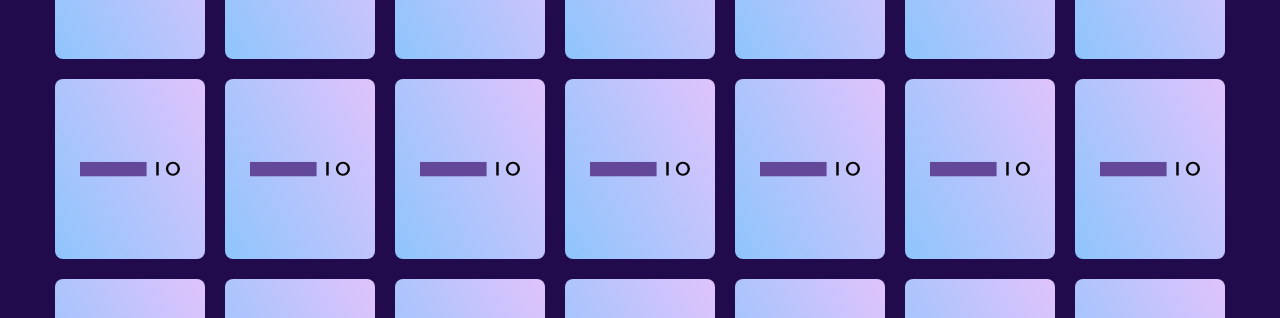
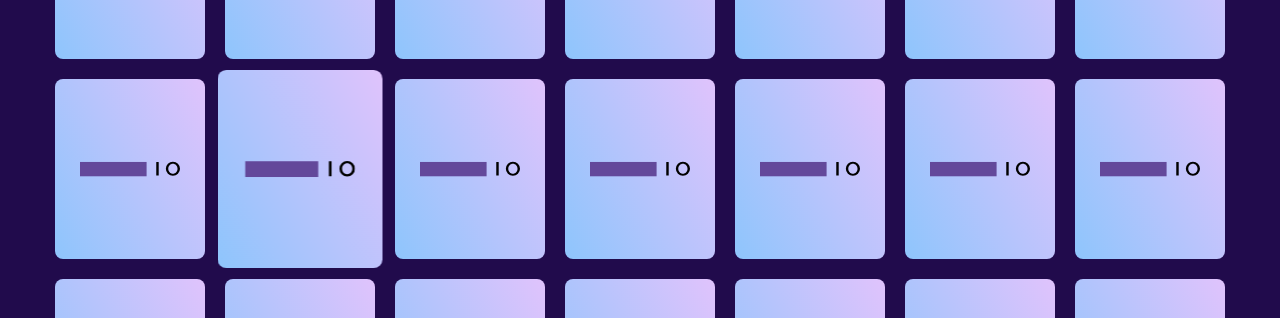
Before and after one commit to LeeByeongdo/prize, a React (Create React App) app: page / in a window 1280 px wide. Shown: the part 341-659 px from the top of the page. Built offline with nearby package versions, Linux system fonts and the light colour scheme.

Commit message:
spotlight animation

```diff
--- a/src/Card.css
+++ b/src/Card.css
@@ -25,7 +25,37 @@
   transition-duration: 2s;
 }
 
-#cards-container .flip-card-inner {
+.flip-card.spotlight {
+  animation: hithere 1s ease 1;
+}
+
+@keyframes bounce {
+  from {
+    transform: translateY(0px);
+  }
+
+  to {
+    transform: translateY(-10px);
+  }
+}
+
+@keyframes hithere {
+  30% {
+    transform: scale(1.1);
+  }
+  40%,
+  60% {
+    transform: rotate(-20deg) scale(1.1);
+  }
+  50% {
+    transform: rotate(20deg) scale(1.1);
+  }
+  70% {
+    transform: rotate(0deg) scale(1.1);
+  }
+  100% {
+    transform: scale(1);
+  }
 }
 
 .flip-card.selected .flip-card-inner {
--- a/src/Cards.jsx
+++ b/src/Cards.jsx
@@ -14,7 +14,7 @@ const Cards = () => {
     setInterval(function () {
       setSpotlight(Math.floor(Math.random() * cards.length));
     }, 5000);
-  }, [cards, setSpotlight]);
+  }, []);
 
   const handleShuffleClick = () => {
     setReady(false);
@@ -25,7 +25,7 @@ const Cards = () => {
         setReady(true);
         setTimeout(() => {
           setCards(shuffle(cards));
-        }, 600);
+        }, 1000);
       }, 600);
     }, 600);
   };
--- a/src/card.jsx
+++ b/src/card.jsx
@@ -31,7 +31,7 @@ const Card = ({ id, name, spotlight, selected, owner, img }) => {
   return (
     <div
       className={`flip-card ${selected ? "selected" : ""} ${
-        spotlight ? "spotlight" : ""
+        spotlight && !selected ? "spotlight" : ""
       }`}
       onClick={handleClick}
     >
```
